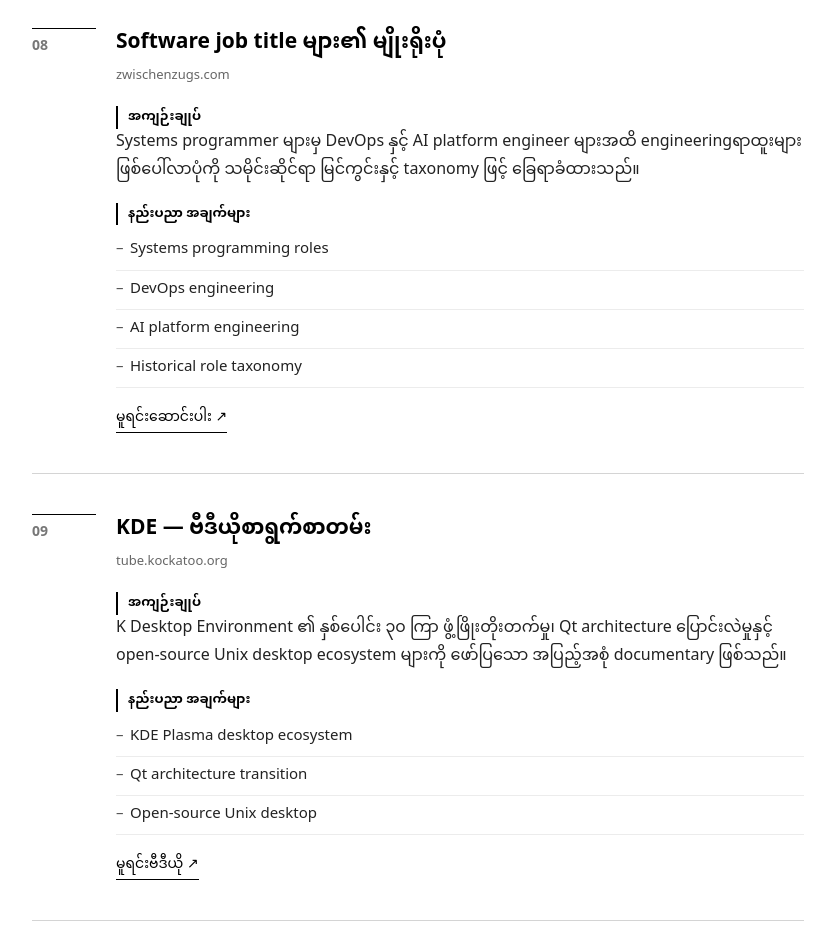
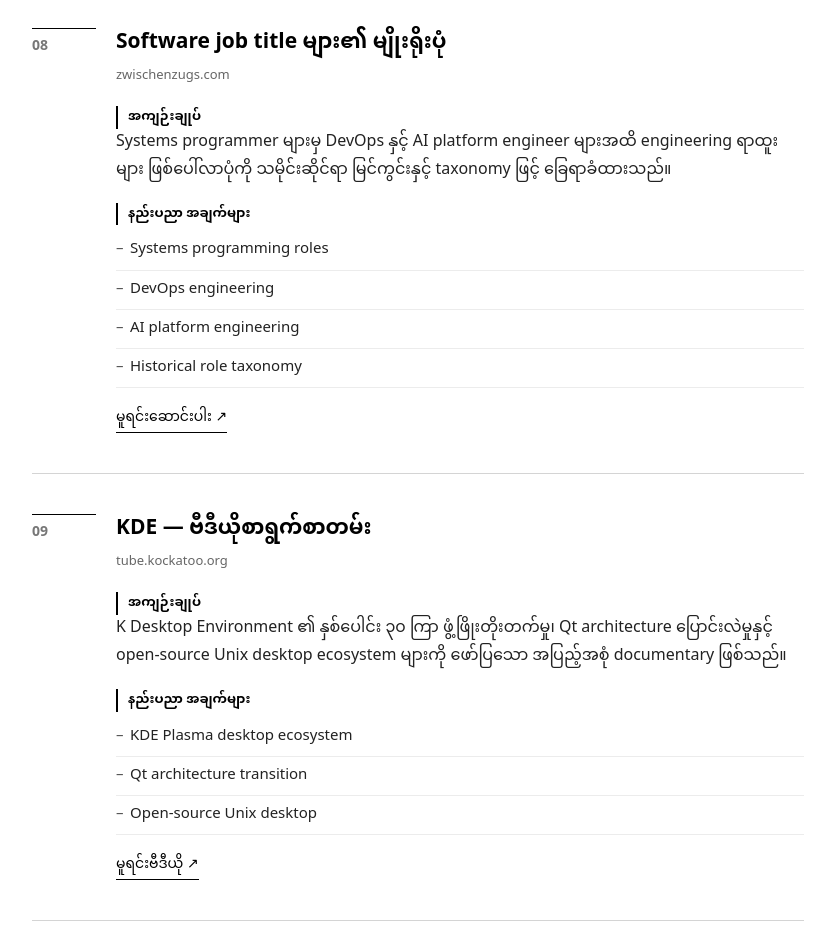
Before and after one commit to thelapyae/thelapyae-daily-news, a plain HTML site: page index.html in a window 1280 px wide. Shown: the part 3780-4709 px from the top of the page, without its empty margins (222-1057 px from the left). Drawn offline with Linux system fonts and the light colour scheme.

Commit message:
Fix spacing in story 8 summary (Sunday, November 15, 2026 edition)

```diff
--- a/index.html
+++ b/index.html
@@ -216,7 +216,7 @@ h1{font-size:30px;font-weight:700;line-height:1.35}
         <span class="src">zwischenzugs.com</span>
         <div class="body">
           <span class="label">အကျဉ်းချုပ်</span>
-          <p>Systems programmer များမှ DevOps နှင့် AI platform engineer များအထိ engineeringရာထူးများ ဖြစ်ပေါ်လာပုံကို သမိုင်းဆိုင်ရာ မြင်ကွင်းနှင့် taxonomy ဖြင့် ခြေရာခံထားသည်။</p>
+          <p>Systems programmer များမှ DevOps နှင့် AI platform engineer များအထိ engineering ရာထူးများ ဖြစ်ပေါ်လာပုံကို သမိုင်းဆိုင်ရာ မြင်ကွင်းနှင့် taxonomy ဖြင့် ခြေရာခံထားသည်။</p>
           <span class="label">နည်းပညာ အချက်များ</span>
           <ul class="specs">
             <li>Systems programming roles</li>
```
